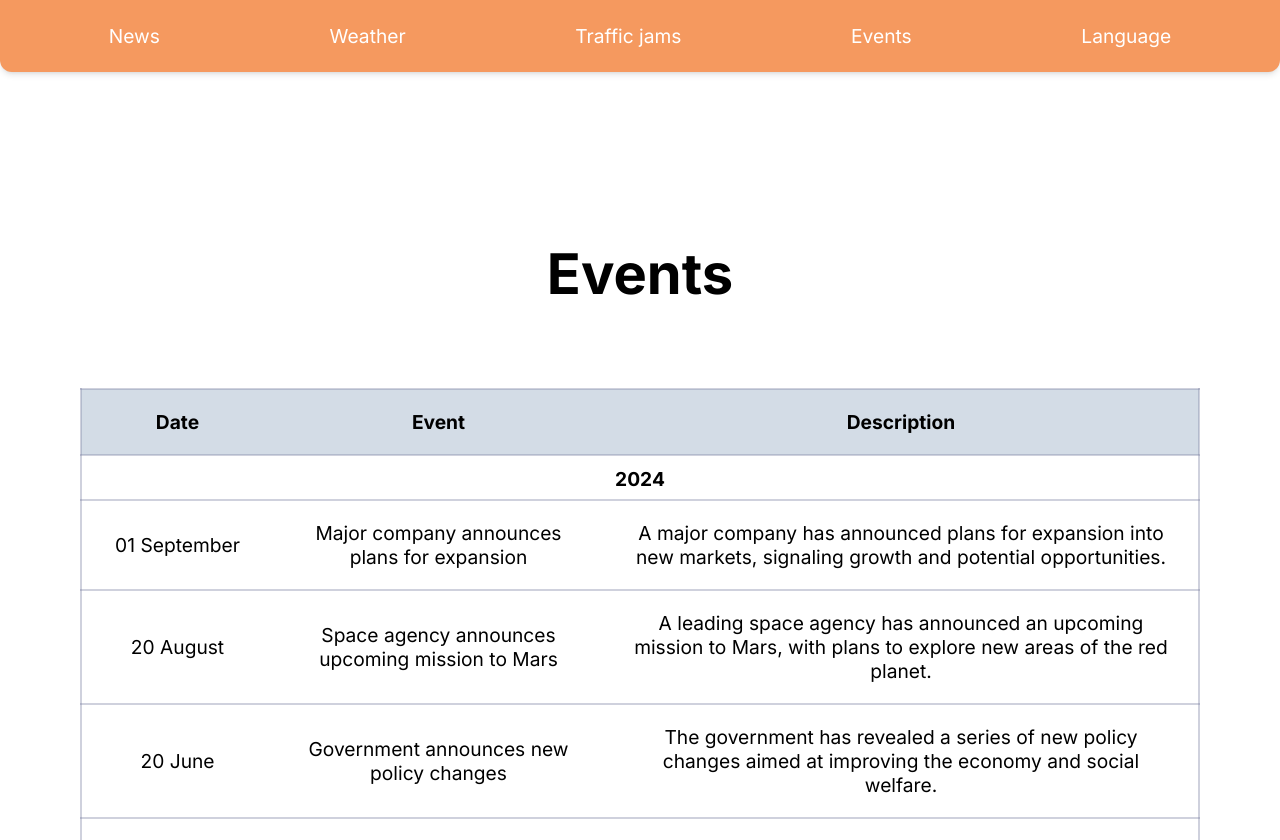
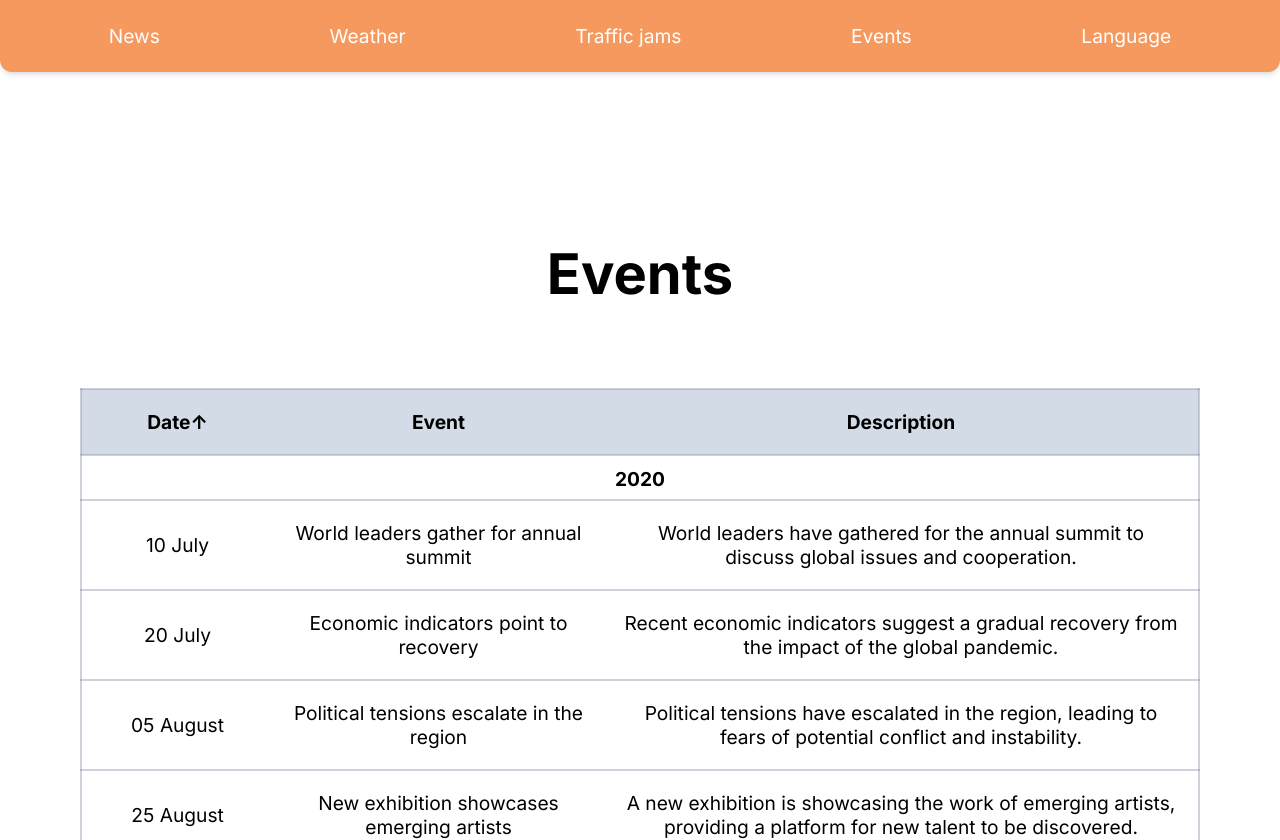
Before and after one commit to adpol95/translate-project, a Next.js app: page /en/events in a window 1280 px wide. Shown: the top 840 px of the page. Built offline with nearby package versions, Linux system fonts and the light colour scheme.

Commit message:
Adding sort for table by years

```diff
--- a/src/app/[locale]/events/page.js
+++ b/src/app/[locale]/events/page.js
@@ -1,8 +1,9 @@
 import fetching from "@/app/fetch";
+import SortTableNews from "@/app/components/SortTableNews";
 
 export default async function Events({params}) {
     const news = await fetching(null, "events");
-    const borderStyle = "border-2 border-solid border-gray rounded-xl ";
+
     if (!news) return (<p className="pt-[20vh] pb-[8vh] flex-[1 1 auto]">
         Sorry, we don not have any news yet.
     </p>)
@@ -59,35 +60,7 @@ export default async function Events({params}) {
     ]
     return (
         <main className="pt-[20vh] pb-[18vh] w-full">
-            <section className="flex flex-col items-center justify-between p-[10vh]">
-                <h1 className="text-[7vh] font-bold pb-[10vh]">{local === "ru" ? "События" : "Events"}</h1>
-                <table className={`table-auto ${borderStyle} z:text-[1.5vw] xl:text-[.8vw] overflow-x-auto`}>
-                    <thead className={borderStyle}>
-                    <tr className={`${borderStyle} bg-gray-light font-bold`}>
-                        <th className="p-5 min-w-[15vw]">{local === "ru" ? "Дата" : "Date"}</th>
-                        <th className="p-5">{local === "ru" ? "Событие" : "Event"}</th>
-                        <th className="p-5">{local === "ru" ? "Описание" : "Description"}</th>
-                    </tr>
-                    </thead>
-                    <tbody className={borderStyle}>
-                    {news.map((item, i) => {
-                        const div = item[local].date.split("-");
-                        return <>
-                            {i === 0 || item.year - news[i - 1].year ?
-                                <tr key={item.id} className={`${borderStyle} h-[3.5vw] relative`}>
-                                    <td className="font-bold absolute left-0 right-0 top-[25%] text-center">{item.year}</td>
-                                </tr>
-                                : ""}
-                            <tr key={item.id} className={`${borderStyle}`}>
-                                <td className="p-2 text-center align-middle">{`${div[div.length - 1]} ${lib[div[div.length - 2] - 1][local]}`}</td>
-                                <td className="p-5 text-center align-middle">{item[local].title}</td>
-                                <td className="p-5 text-center align-middle">{item[local].description}</td>
-                            </tr>
-                        </>
-                    })}
-                    </tbody>
-                </table>
-            </section>
+            <SortTableNews ln={local} nw={news} lb={lib}/>
         </main>
     )
 }
--- a/src/app/api/chat-gpt/route.js
+++ b/src/app/api/chat-gpt/route.js
@@ -3,29 +3,38 @@ import data from "./data.json";
 
 export async function POST(request) {
     const body = await request.json();
-    if (body.type === "events") {
     const endOfYear = [4, 4, 5, 4, 4];
-        // let c  = 0;
     const sortByYear = data.map(el => {
         const rndm = Math.floor(Math.random() * 5);
         let year = el.en.date.slice(0, 3);
         if (endOfYear[rndm]) {
             const newYear = year + rndm;
             endOfYear[rndm] = endOfYear[rndm] - 1
-                return { ...el, year: newYear};
+            return {
+                en: {title: el.en.title, description: el.en.description},
+                ru: {title: el.ru.title, description: el.ru.description},
+                date: el.en.date.replace(/\d\d\d\d/, newYear),
+                year: newYear
+            };
         } else {
             for (let r = Math.floor(Math.random() * 5); true; r = Math.floor(Math.random() * 5)) {
                 if (r === rndm || endOfYear[r] === 0) continue;
                 else {
                     const newYear = year + r;
                     endOfYear[r] = endOfYear[r] - 1
-                        return { ...el, year: newYear};
+                    return {
+                        en: {title: el.en.title, description: el.en.description},
+                        ru: {title: el.ru.title, description: el.ru.description},
+                        date: el.en.date.replace(/\d\d\d\d/, newYear),
+                        year: newYear
+                    };
                 }
             }
         }
     })
-        return NextResponse.json(sortByYear.sort((a,b) => a.year - b.year).reverse())
-    }
+    if (body.type === "events" || body.sort === "down") return NextResponse.json(sortByYear.sort((a, b) => a.year - b.year));
+    if (body.sort === "up") return NextResponse.json(sortByYear.sort((a, b) => a.year - b.year).reverse());
+
     if (body.type === "exact") {
         return NextResponse.json(data[body.page - 1])
     }
--- /dev/null
+++ b/src/app/components/SortTableNews.js
@@ -0,0 +1,60 @@
+"use client"
+import {Fragment, useState} from "react";
+import fetching from "@/app/fetch";
+
+export default function SortTableNews(props) {
+    const borderStyle = "border-2 border-solid border-gray rounded-xl ";
+    const [news, setNews] = useState(props.nw);
+    const [state, setState] = useState(true);
+
+    const caller = async () => {
+        try {
+            const take = await fetching(null, null, state ? "up" : "down");
+            setState(!state);
+            setNews([...take]);
+        } catch (err) {
+            console.log(err)
+        }
+    }
+    return (
+        <section className="flex flex-col items-center justify-between p-[10vh]">
+            <h1 className="text-[7vh] font-bold pb-[10vh]">{props.ln === "ru" ? "События" : "Events"}</h1>
+
+            <table className={`table-auto ${borderStyle} z:text-[1.5vw] xl:text-[.8vw] overflow-x-auto`}>
+                <thead className={borderStyle}>
+                <tr className={`${borderStyle} bg-gray-light font-bold`}>
+                    <th className="p-5 min-w-[15vw]" key={6566}>
+                        {props.ln === "ru" ? "Дата" : "Date"}
+                        <button type="submit" onClick={caller}>
+                            {!state ? <>&#8595;</> : <>&#8593;</>}
+                        </button>
+                    </th>
+                    <th className="p-5" key={32423}>{props.ln === "ru" ? "Событие" : "Event"}</th>
+                    <th className="p-5" key={3322}>{props.ln === "ru" ? "Описание" : "Description"}</th>
+                </tr>
+                </thead>
+                <tbody className={borderStyle}>
+                {news.map((item, i) => {
+                    const div = item.date.split("-");
+                    // const year = i === 0 || item.year - news[i - 1].year;
+                    const year = item.year !== news[i - 1]?.year ? item.year : null;
+                    return <Fragment key={item.id}>
+                        {year ?
+                            <tr className={`${borderStyle} h-[3.5vw] relative`}>
+                                <td className="font-bold absolute left-0 right-0 top-[25%] text-center"
+                                    key={i * 52}>{item.year}</td>
+                            </tr>
+                            : <></>}
+                        <tr className={`${borderStyle}`}>
+                            <td className="p-2 text-center align-middle"
+                                key={i + 1}>{`${div[div.length - 1]} ${props.lb[div[div.length - 2] - 1][props.ln]}`}</td>
+                            <td className="p-5 text-center align-middle" key={i + 2}>{item[props.ln].title}</td>
+                            <td className="p-5 text-center align-middle" key={i + 3}>{item[props.ln].description}</td>
+                        </tr>
+                    </Fragment>
+                })}
+                </tbody>
+            </table>
+        </section>
+    )
+}
--- a/src/app/fetch.js
+++ b/src/app/fetch.js
@@ -1,7 +1,6 @@
 "use server";
-export default async function fetching(pg, tp) {
+export default async function fetching(pg, tp, sr) {
     let data = null;
-
     try {
         const res = await fetch(`${process.env.url}api/chat-gpt`,
             {
@@ -11,7 +10,8 @@ export default async function fetching(pg, tp) {
                 },
                 body: JSON.stringify({
                     page: pg,
-                    type: tp
+                    type: tp,
+                    sort: sr
                 }),
                 cache: "no-store",
             });
```
Lines whose indentation alone changed are shown as unchanged.
